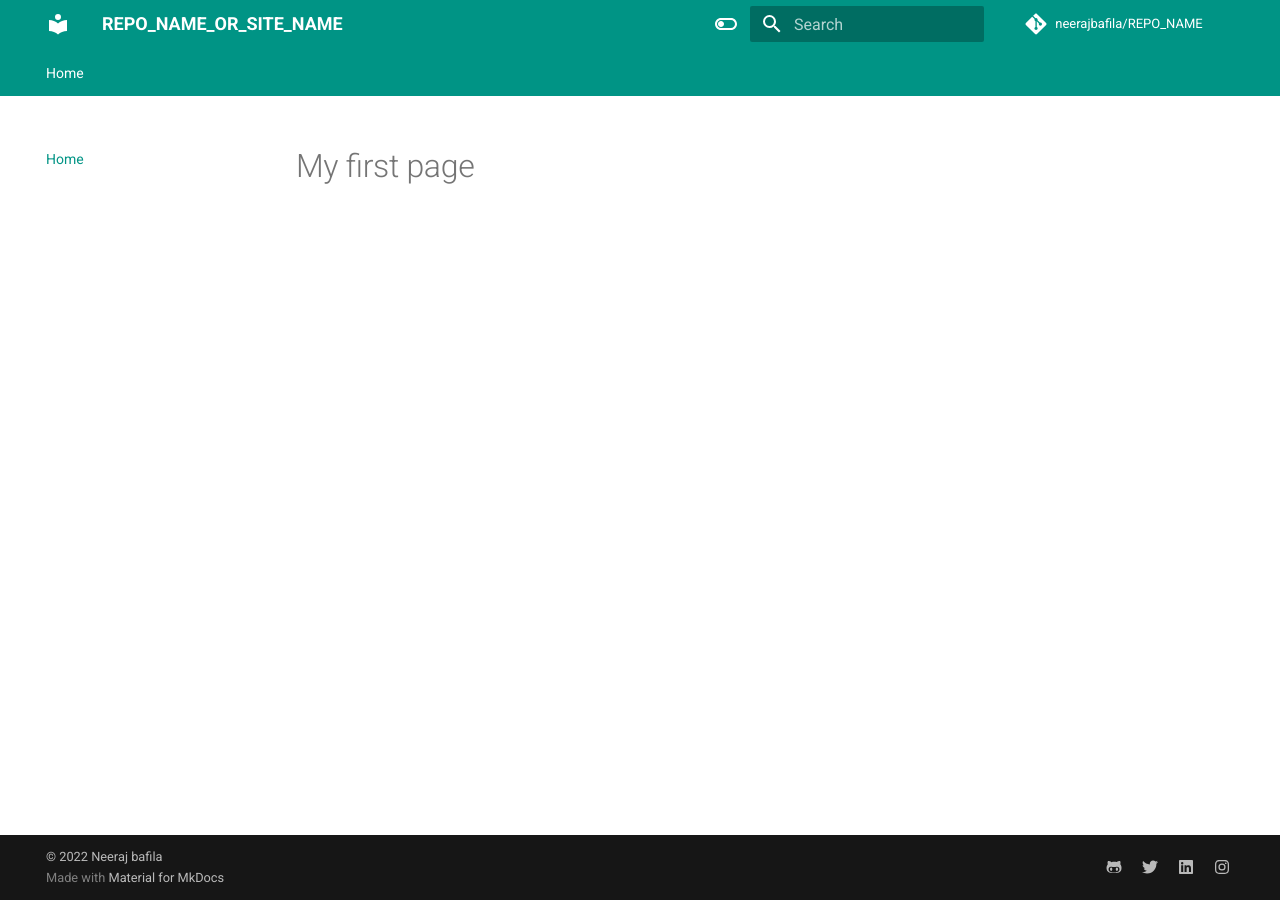
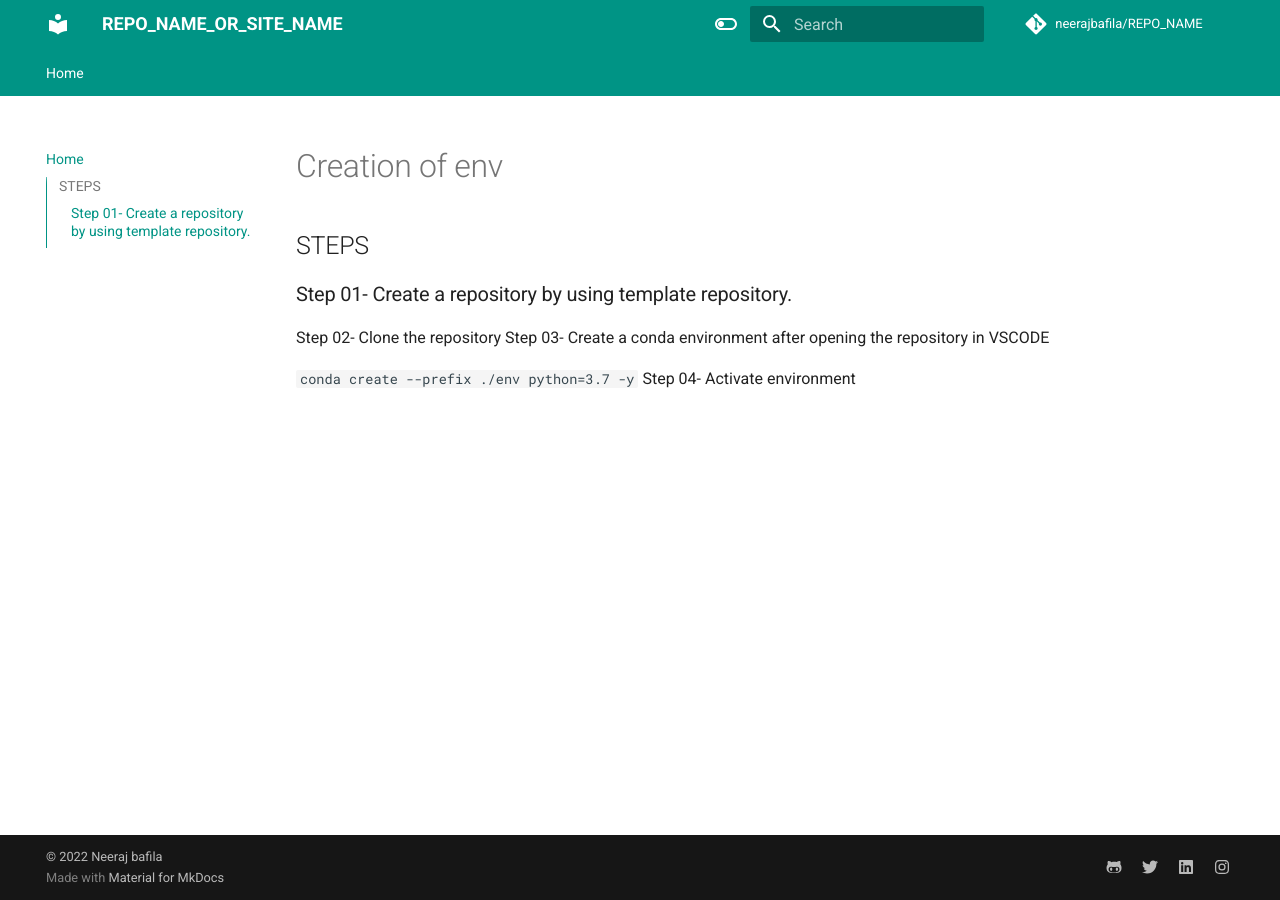
Before and after one commit to neerajbafila/Sign-Language-Generation-From-Video-using-YOLOV5, an MkDocs documentation site: the page built from docs/index.md, in a window 1280 px wide. Built offline with MkDocs 1.6.1 and Material for MkDocs 9.7.7, drawn with Linux system fonts in a browser that asks for light colours; comment, search, counter and statistics services are not loaded.

```diff
--- a/docs/index.md
+++ b/docs/index.md
@@ -1 +1,9 @@
-# My first page
+# Creation of env
+
+## STEPS
+### Step 01- Create a repository by using template repository.
+Step 02- Clone the repository
+Step 03- Create a conda environment after opening the repository in VSCODE
+
+`conda create --prefix ./env python=3.7 -y`
+Step 04- Activate environment
```
Also changed, not shown: README.md (+22 -1 lines), 1 other file.
